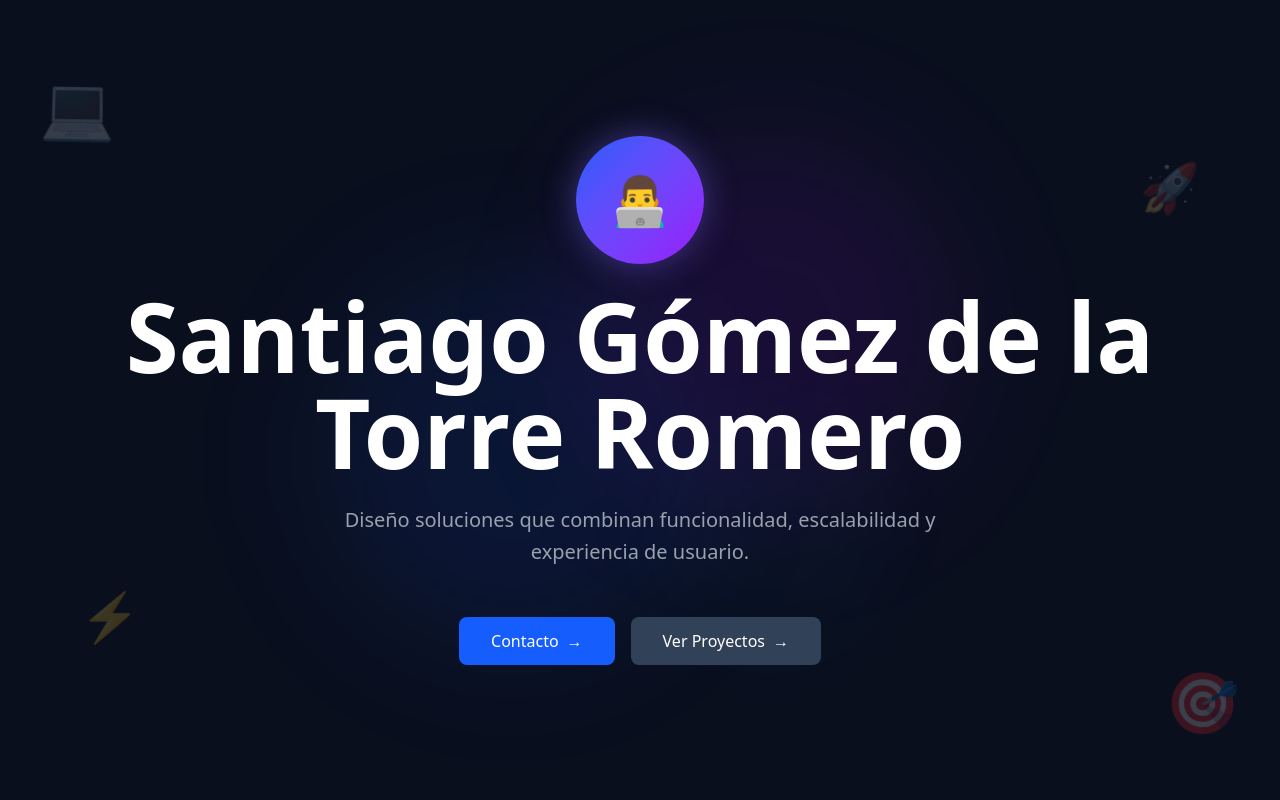
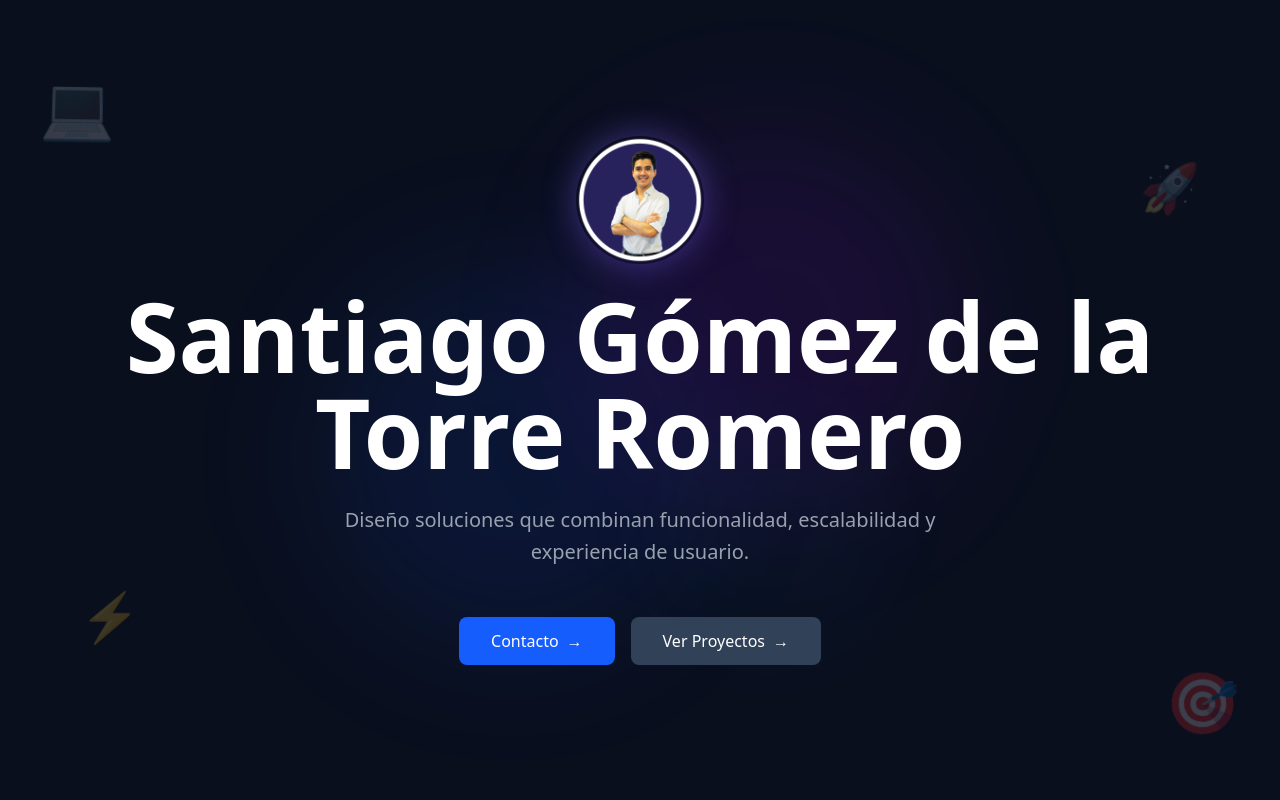
Before and after one commit to sgomez-dev/sgomez, a Next.js app in the folder sgomez/: page / in a window 1280 px wide. Shown: the top 800 px of the page. Built offline with nearby package versions, Linux system fonts and the light colour scheme.

Commit message:
agregar imagen de Santiago Gómez en HeroSection

```diff
--- a/sgomez/src/app/components/HeroSection.tsx
+++ b/sgomez/src/app/components/HeroSection.tsx
@@ -1,6 +1,7 @@
 'use client'
 
 import { motion } from 'framer-motion'
+import Image from 'next/image'
 import { hero } from '../content'
 
 export default function HeroSection() {
@@ -62,8 +63,16 @@ export default function HeroSection() {
           transition={{ duration: 0.5 }}
           className="inline-block mb-6"
         >
-          <div className="w-32 h-32 mx-auto bg-gradient-to-br from-blue-600 to-purple-600 rounded-full flex items-center justify-center text-5xl animate-pulse-glow">
-            👨‍💻
+          <div className="w-32 h-32 mx-auto rounded-full overflow-hidden ring-4 ring-blue-600/50 animate-pulse-glow">
+            <Image
+              src="/Santiago_Gómez_de_la_Torre_Romero.png"
+              alt="Santiago Gómez de la Torre Romero"
+              width={128}
+              height={128}
+              className="w-full h-full object-cover"
+              priority
+              unoptimized
+            />
           </div>
         </motion.div>
 
```
Also changed, not shown: sgomez/public/Santiago_Gómez_de_la_Torre_Romero.png (added).
